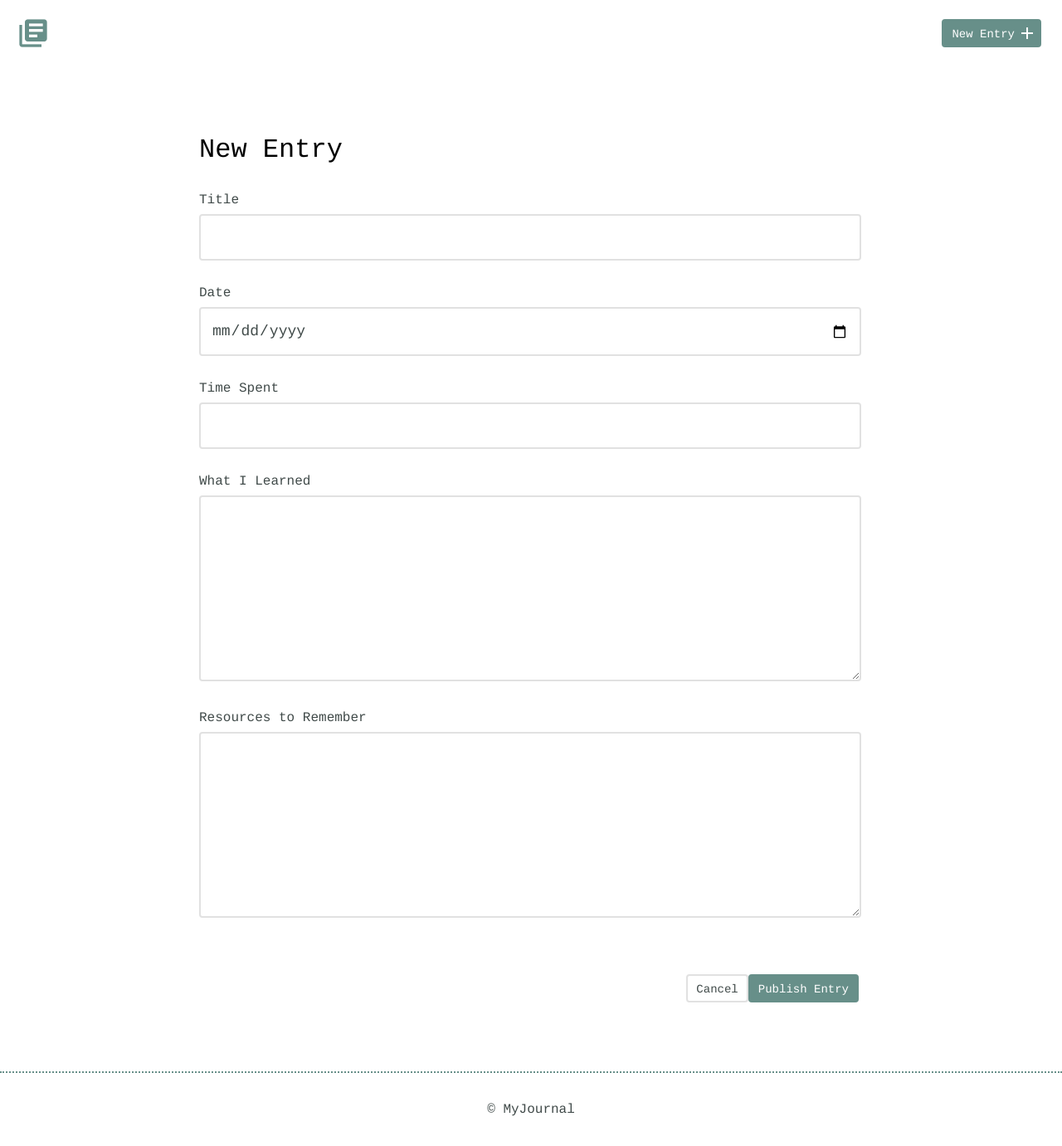
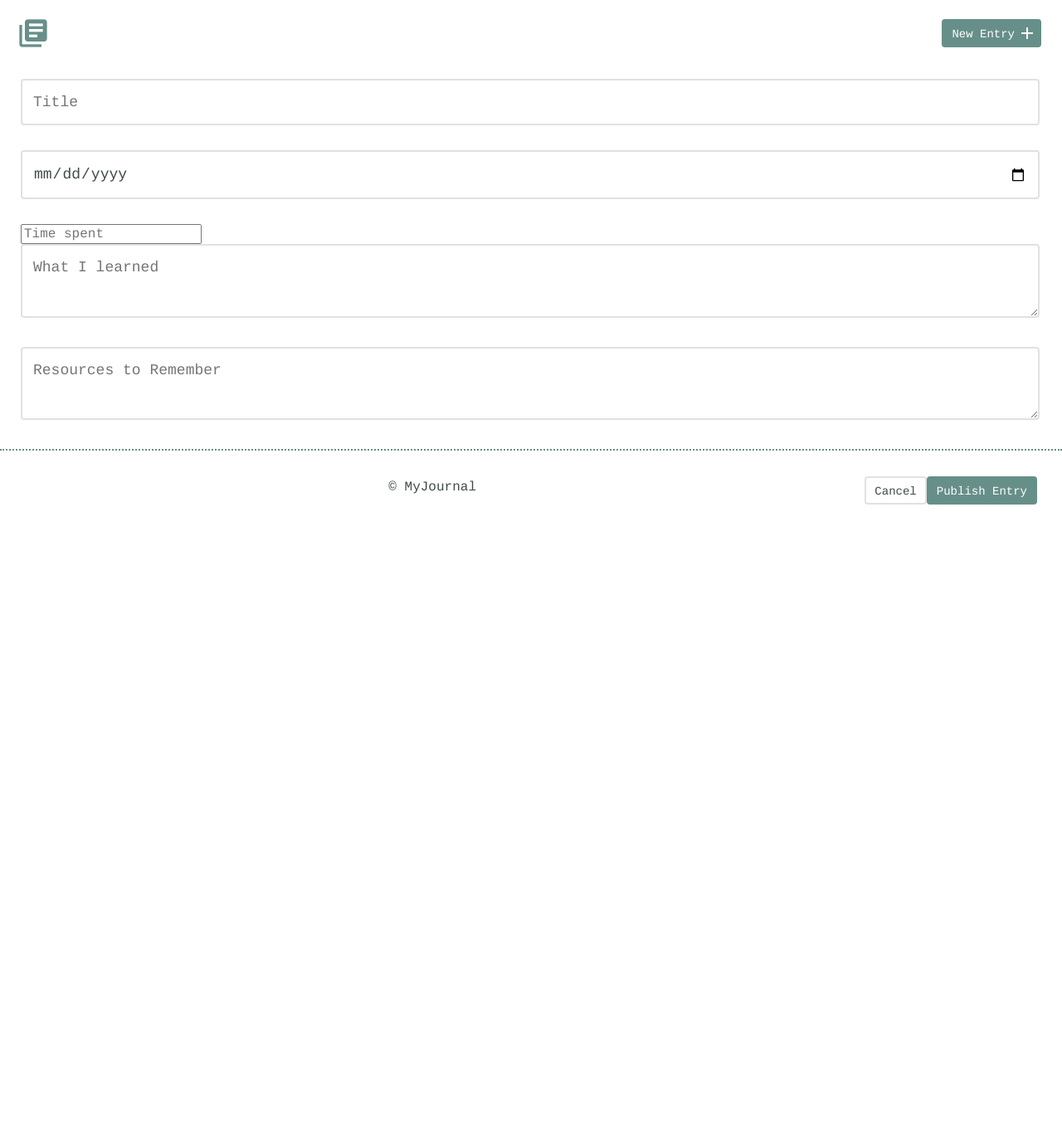
Before and after one commit to AaronMillOro/Personal_Learning_Journal, a Flask app: page /entries/new/ in a window 1280 px wide. Shown: the whole page at 83% size. After the commit the page ends 608 px from the top, so only its background shows below. Run offline with Flask 2, Linux system fonts and the light colour scheme.

Commit message:
Refactoring HTML-new entry according to forms.py

```diff
--- a/app.py
+++ b/app.py
@@ -16,13 +16,14 @@ PORT = 5000
 HOST = '0.0.0.0'
 
 app = Flask(__name__)
+app.secret_key = 'passwordHARD2guess1234567890'
+
 
 @app.before_request
 def before_request():
     """Connect to DB before each request, using the 'g' variable"""
     g.db = models.DATABASE
     g.db.connect()
-    #g.user = current_user
 
 
 @app.after_request
@@ -40,7 +41,20 @@ def index():
 
 @app.route('/entries/new/', methods=['POST','GET'])
 def new_entry():
-    return render_template('new.html')
+    form = forms.EntryForm()
+    if form.validate_on_submit():
+        #validate_on_submit check if it's a POST request and if it's valid
+        models.Entry.create_entry(
+                                 entry=g.entry_id,
+                                 title= form.title.data.strip(),
+                                 date = form.date.data.strip(),
+                                 timespent = form.timespent.data.strip(),
+                                 learned = form.learned.data.strip(),
+                                 resources = form.resources.data.strip()
+                                 )
+        flash("Task successfully registered!", "success")
+        return redirect(url_for('index'))
+    return render_template('new.html', form=form)
 
 
 @app.route('/entries/<id>/', methods=['POST','GET'])
--- a/models.py
+++ b/models.py
@@ -6,8 +6,8 @@ from peewee import *
 
 DATABASE = SqliteDatabase('learn_journal.db')
 
-
-class Entry(UserMixin,Model):
+#class Entry(UserMixin,Model):
+class Entry(Model):
     """Peewee model class for adding and/or editing entries"""
     title = CharField()
     date = DateTimeField(default=datetime.datetime.now)
@@ -24,7 +24,7 @@ class Entry(UserMixin,Model):
 
     @classmethod
     def create_entry(cls, title, date, timespent,
-                    learned, resources, admin=True):
+                    learned, resources):
         with DATABASE.transaction():
             cls.create(
                        title = title,
--- a/templates/layout.html
+++ b/templates/layout.html
@@ -12,6 +12,19 @@
     </head>
     <body>
         <header>
+          <div>
+            <!-- Flash messages -->
+            {% with messages = get_flashed_messages(with_categories=true) %}
+              {% if messages %}
+                <ul class=flashes>
+                {% for category, message in messages %}
+                    <li class="{{ category }}">{{ message }}</li>
+                {% endfor %}
+                </ul>
+              {% endif %}
+            {% endwith %}
+          </div>
+
           <div class="container">
               <div class="site-header">
                   <a class="logo" href="{{ url_for('index') }}"><i class="material-icons">library_books</i></a>
@@ -22,6 +35,7 @@
               </div>
           </div>
         </header>
+
         <footer>
             <div>
                 &copy; MyJournal
--- a/templates/new.html
+++ b/templates/new.html
@@ -2,26 +2,14 @@
 
 {% block content %}
 
-<section>
-    <div class="container">
-        <div class="new-entry">
-            <h2>New Entry</h2>
-            <form>
-                <label for="title"> Title</label>
-                <input id="title" type="text" name="title"><br>
-                <label for="date">Date</label>
-                <input id="date" type="date" name="date"><br>
-                <label for="time-spent"> Time Spent</label>
-                <input id="time-spent" type="text" name="timeSpent"><br>
-                <label for="what-i-learned">What I Learned</label>
-                <textarea id="what-i-learned" rows="5" name="whatILearned"></textarea>
-                <label for="resources-to-remember">Resources to Remember</label>
-                <textarea id="resources-to-remember" rows="5" name="ResourcesToRemember"></textarea>
-                <input type="submit" value="Publish Entry" class="button">
-                <a href="#" class="button button-secondary">Cancel</a>
-            </form>
-        </div>
-    </div>
-</section>
+  <form method="POST" action=""  class="form">
+
+  {% for field in form %}
+  {{ field(placeholder=field.label.text) }}
+  {% endfor %}
+
+  <input type="submit" id ="submit" value="Publish Entry" class="button">
+  <a href="{{ url_for('index') }}" class="button button-secondary">Cancel</a>
+  </form>
 
 {% endblock %}
```
Lines whose indentation alone changed are shown as unchanged.
